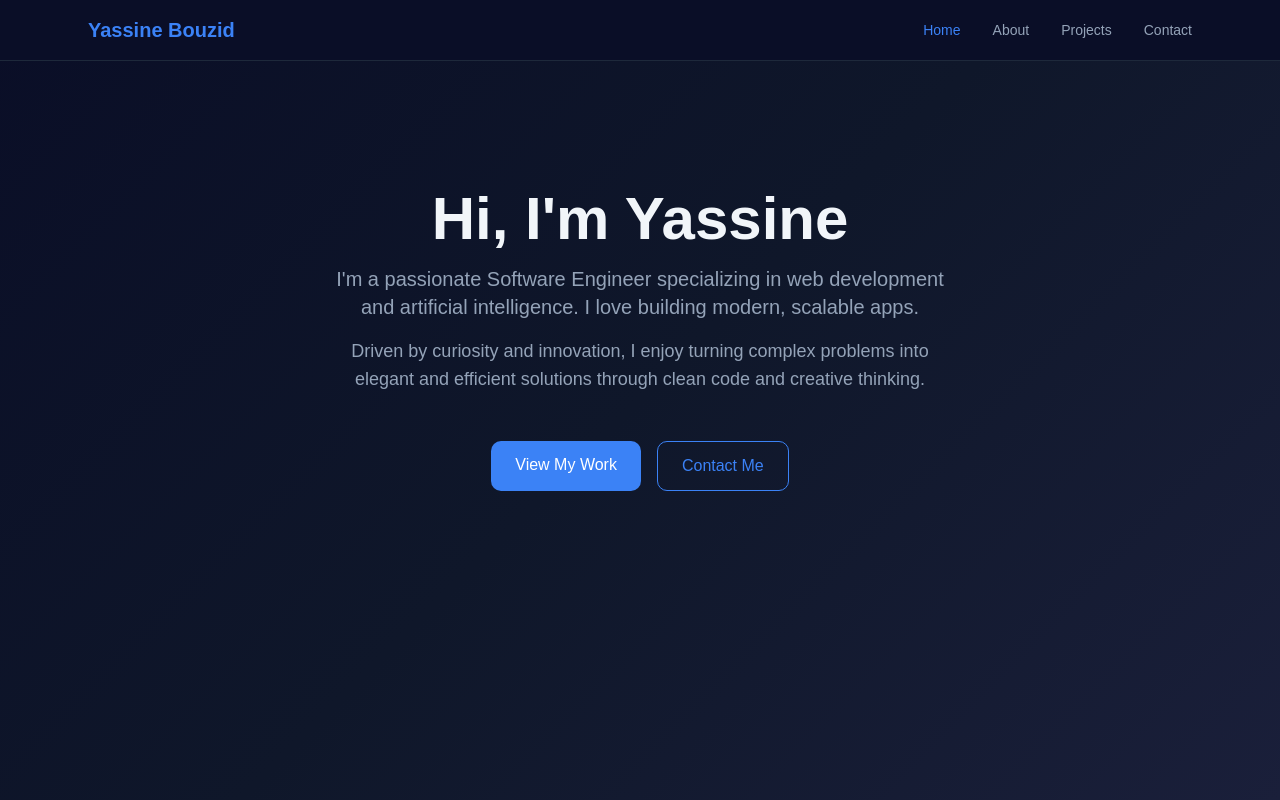
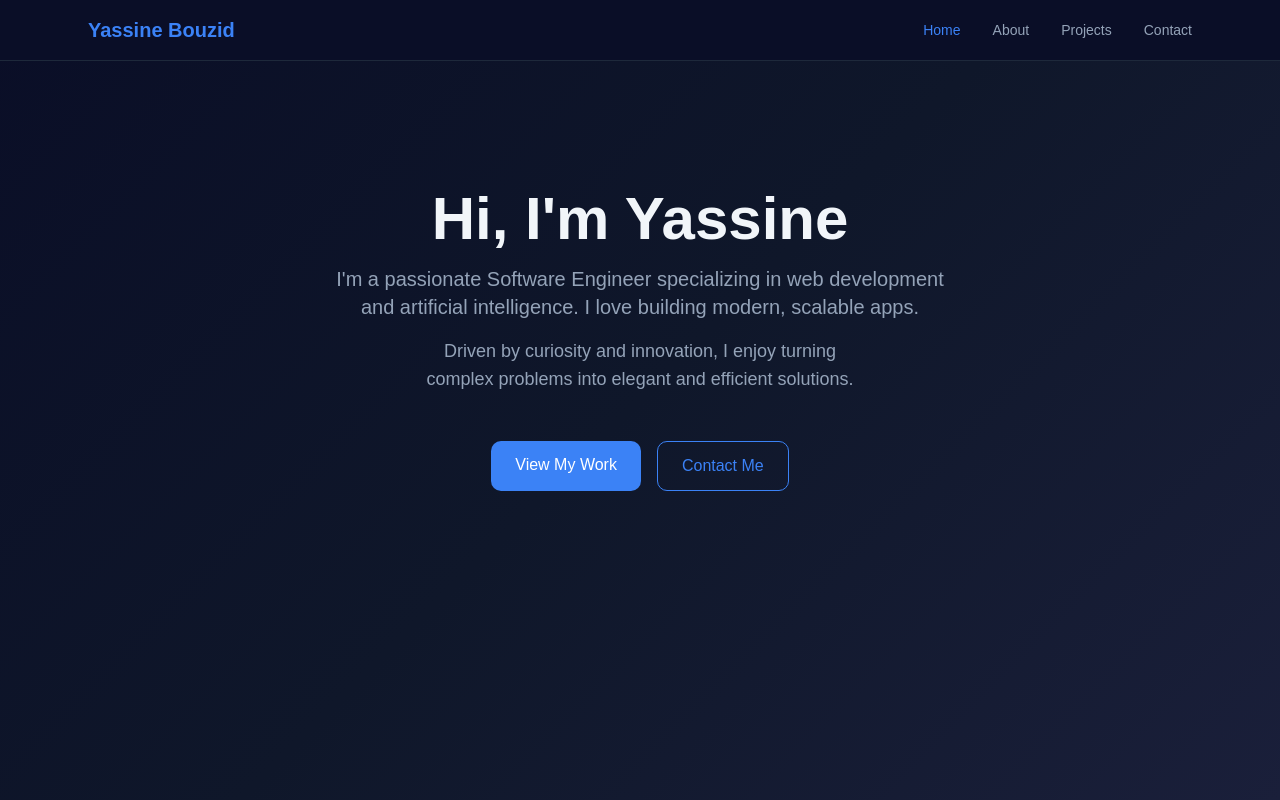
Before and after one commit to yassinebouzid11/myPortfolio, a Next.js app: page / in a window 1280 px wide. Shown: the top 800 px of the page. Built offline with nearby package versions, Linux system fonts and the light colour scheme.

Commit message:
update hero

```diff
--- a/app/page.tsx
+++ b/app/page.tsx
@@ -13,8 +13,7 @@ export default function Home() {
         </p>
         <p className="text-base sm:text-lg text-muted-foreground max-w-2xl mx-auto text-balance">
           Driven by curiosity and innovation, I enjoy turning complex problems
-          into elegant and efficient solutions through clean code and creative
-          thinking.
+          into elegant and efficient solutions.
         </p>
       </div>
 
```
